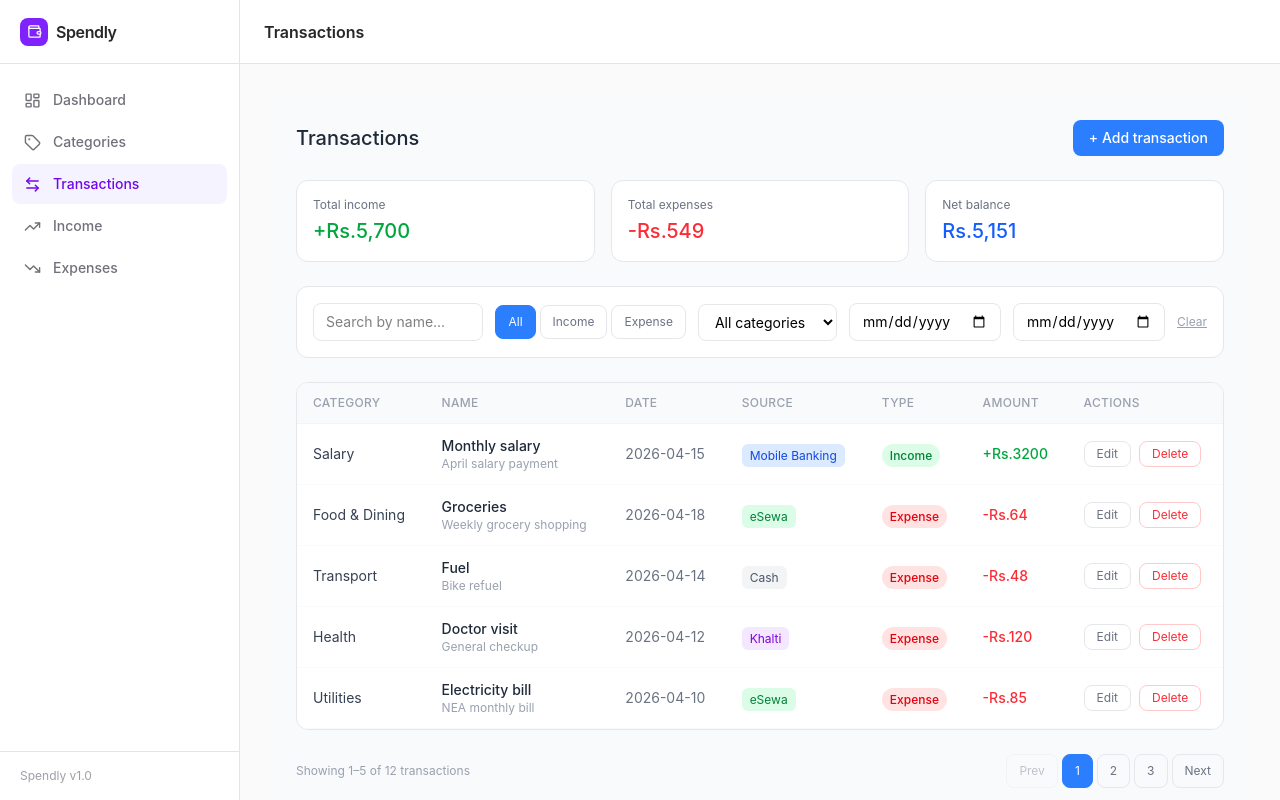
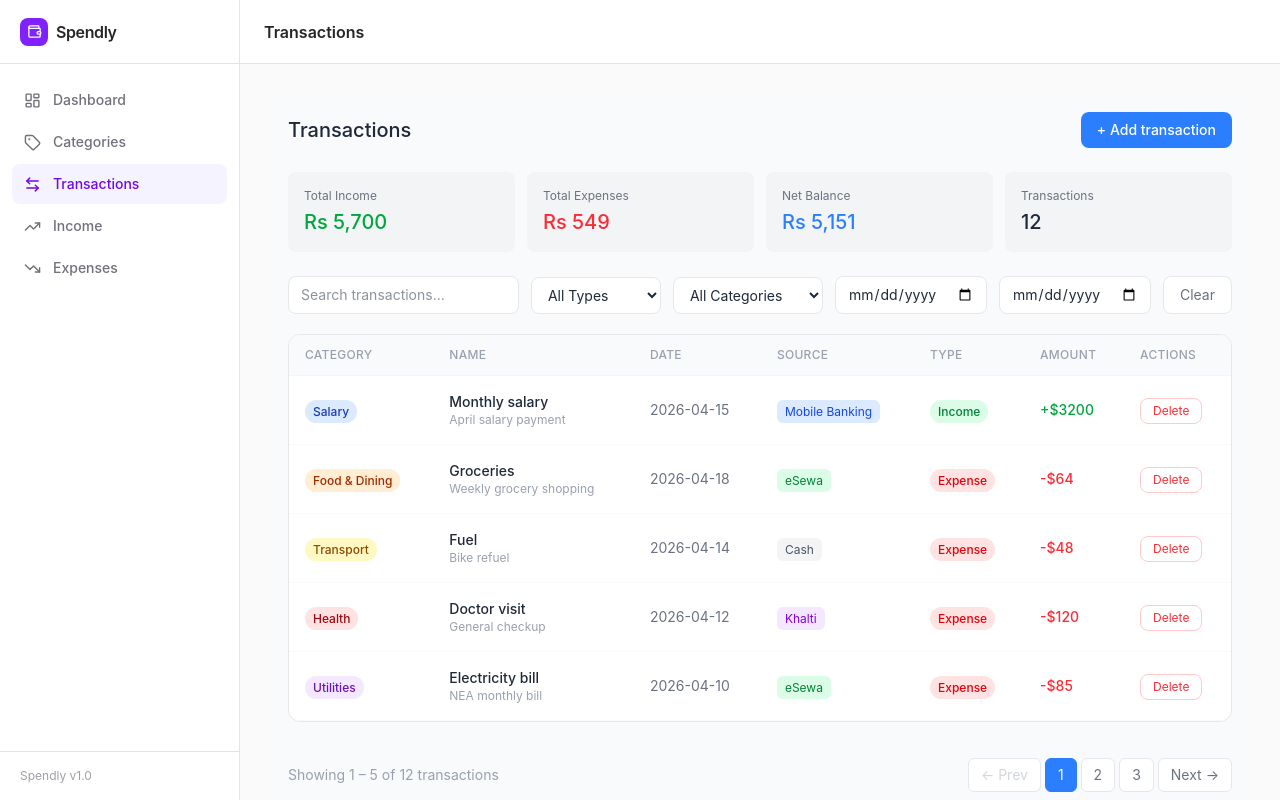
Before and after one commit to prafisa/Expense-Tracker-A, a React (Vite) app: page /transactions in a window 1280 px wide. Built offline with nearby package versions, Linux system fonts and the light colour scheme.

Commit message:
updated the transaction module

```diff
--- a/src/components/Transactions/Pagination.jsx
+++ b/src/components/Transactions/Pagination.jsx
@@ -1,40 +1,43 @@
-const Pagination = ({ currentPage, totalPages, totalItems, itemsPerPage, onPageChange }) => {
-  const start = (currentPage - 1) * itemsPerPage + 1;
-  const end = Math.min(currentPage * itemsPerPage, totalItems);
+const Pagination = () => {
+  const totalItems = 12;
+  const itemsPerPage = 5;
+  const totalPages = Math.ceil(totalItems / itemsPerPage);
 
   return (
-    <div className="flex justify-between items-center">
-      <p className="text-xs text-gray-400">
-        Showing {start}–{end} of {totalItems} transactions
-      </p>
-      <div className="flex gap-1">
+    <div className="flex justify-between items-center py-3 flex-wrap gap-3">
+      <span className="text-sm text-gray-400">
+        Showing 1 – 5 of {totalItems} transactions
+      </span>
+      <div className="flex items-center gap-1">
+
+        {/* Prev — disabled on page 1 */}
         <button
-          onClick={() => onPageChange(currentPage - 1)}
-          disabled={currentPage === 1}
-          className="text-xs px-3 py-2 border border-gray-200 rounded-lg text-gray-500 disabled:opacity-40 hover:bg-gray-50"
+          className="px-3 py-1.5 text-sm border border-gray-200 rounded-md bg-white text-gray-300 cursor-not-allowed"
+          disabled
         >
-          Prev
+          &#8592; Prev
         </button>
-        {Array.from({ length: totalPages }, (_, i) => i + 1).map(page => (
-          <button
-            key={page}
-            onClick={() => onPageChange(page)}
-            className={`text-xs px-3 py-2 border rounded-lg ${
-              page === currentPage
-                ? "bg-blue-500 text-white border-blue-500"
-                : "border-gray-200 text-gray-500 hover:bg-gray-50"
-            }`}
-          >
-            {page}
-          </button>
-        ))}
-        <button
-          onClick={() => onPageChange(currentPage + 1)}
-          disabled={currentPage === totalPages}
-          className="text-xs px-3 py-2 border border-gray-200 rounded-lg text-gray-500 disabled:opacity-40 hover:bg-gray-50"
-        >
-          Next
+
+        {/* Page 1 — active */}
+        <button className="px-3 py-1.5 text-sm border border-blue-500 rounded-md bg-blue-500 text-white">
+          1
         </button>
+
+        {/* Page 2 */}
+        <button className="px-3 py-1.5 text-sm border border-gray-200 rounded-md bg-white text-gray-500 hover:bg-gray-50">
+          2
+        </button>
+
+        {/* Page 3 */}
+        <button className="px-3 py-1.5 text-sm border border-gray-200 rounded-md bg-white text-gray-500 hover:bg-gray-50">
+          {totalPages}
+        </button>
+
+        {/* Next */}
+        <button className="px-3 py-1.5 text-sm border border-gray-200 rounded-md bg-white text-gray-500 hover:bg-gray-50">
+          Next &#8594;
+        </button>
+
       </div>
     </div>
   );
--- a/src/components/Transactions/TransactionFilters.jsx
+++ b/src/components/Transactions/TransactionFilters.jsx
@@ -1,64 +1,47 @@
-const TransactionFilters = ({ filters, setFilters, categories }) => {
+const CATEGORIES = [
+  "Food & Dining",
+  "Transport",
+  "Health",
+  "Utilities",
+  "Shopping",
+  "Entertainment",
+  "Salary",
+  "Freelance",
+];
+
+const TransactionFilters = () => {
   return (
-    <div className="bg-white border border-gray-200 rounded-xl p-4 mb-6 flex flex-wrap gap-3 items-center">
-
-      {/* Search */}
+    <div className="flex flex-wrap gap-3 mb-5 items-center">
       <input
         type="text"
-        placeholder="Search by name..."
-        value={filters.search}
-        onChange={e => setFilters({ ...filters, search: e.target.value })}
-        className="flex-1 min-w-40 text-sm border border-gray-200 rounded-lg px-3 py-2 outline-none focus:border-blue-400"
+        placeholder="Search transactions..."
+        className="flex-1 min-w-[150px] px-3 py-2 text-sm border border-gray-200 rounded-lg bg-white text-gray-800 outline-none"
       />
 
-      {/* Type toggle */}
-      <div className="flex gap-1">
-        {["All", "INCOME", "EXPENSE"].map(type => (
-          <button
-            key={type}
-            onClick={() => setFilters({ ...filters, type })}
-            className={`text-xs px-3 py-2 rounded-lg border transition-colors ${
-              filters.type === type
-                ? "bg-blue-500 text-white border-blue-500"
-                : "border-gray-200 text-gray-500 hover:bg-gray-50"
-            }`}
-          >
-            {type === "All" ? "All" : type === "INCOME" ? "Income" : "Expense"}
-          </button>
-        ))}
-      </div>
+      <select className="px-3 py-2 text-sm border border-gray-200 rounded-lg bg-white text-gray-800 outline-none cursor-pointer min-w-[130px]">
+        <option>All Types</option>
+        <option>INCOME</option>
+        <option>EXPENSE</option>
+      </select>
 
-      {/* Category */}
-      <select
-        value={filters.category}
-        onChange={e => setFilters({ ...filters, category: e.target.value })}
-        className="text-sm border border-gray-200 rounded-lg px-3 py-2 outline-none focus:border-blue-400"
-      >
-        <option value="All">All categories</option>
-        {categories.map(cat => (
-          <option key={cat.id} value={cat.name}>{cat.name}</option>
+      <select className="px-3 py-2 text-sm border border-gray-200 rounded-lg bg-white text-gray-800 outline-none cursor-pointer min-w-[150px]">
+        <option>All Categories</option>
+        {CATEGORIES.map((cat) => (
+          <option key={cat}>{cat}</option>
         ))}
       </select>
 
-      {/* Date range */}
       <input
         type="date"
-        value={filters.dateFrom}
-        onChange={e => setFilters({ ...filters, dateFrom: e.target.value })}
-        className="text-sm border border-gray-200 rounded-lg px-3 py-2 outline-none focus:border-blue-400"
+        className="px-3 py-2 text-sm border border-gray-200 rounded-lg bg-white text-gray-800 outline-none"
       />
+
       <input
         type="date"
-        value={filters.dateTo}
-        onChange={e => setFilters({ ...filters, dateTo: e.target.value })}
-        className="text-sm border border-gray-200 rounded-lg px-3 py-2 outline-none focus:border-blue-400"
+        className="px-3 py-2 text-sm border border-gray-200 rounded-lg bg-white text-gray-800 outline-none"
       />
 
-      {/* Clear filters */}
-      <button
-        onClick={() => setFilters({ search: "", type: "All", category: "All", dateFrom: "", dateTo: "" })}
-        className="text-xs text-gray-400 hover:text-gray-600 underline"
-      >
+      <button className="px-4 py-2 text-sm border border-gray-200 rounded-lg bg-white text-gray-500 cursor-pointer hover:bg-gray-50">
         Clear
       </button>
     </div>
--- a/src/components/Transactions/TransactionSummary.jsx
+++ b/src/components/Transactions/TransactionSummary.jsx
@@ -1,33 +1,41 @@
-const TransactionSummary = ({ transactions }) => {
-  const totalIncome = transactions
-    .filter(t => t.type === "INCOME")
+import transactions from "../../data/transactions.json";
+
+const TransactionSummary = () => {
+  const allTxn = transactions.transactions;
+
+  const totalIncome = allTxn
+    .filter((t) => t.type === "INCOME")
     .reduce((sum, t) => sum + t.amount, 0);
 
-  const totalExpense = transactions
-    .filter(t => t.type === "EXPENSE")
+  const totalExpense = allTxn
+    .filter((t) => t.type === "EXPENSE")
     .reduce((sum, t) => sum + t.amount, 0);
 
   const netBalance = totalIncome - totalExpense;
 
   return (
-    <div className="grid grid-cols-3 gap-4 mb-6">
-      <div className="bg-white border border-gray-200 rounded-xl p-4">
-        <p className="text-xs text-gray-500 mb-1">Total income</p>
+    <div className="grid grid-cols-4 gap-3 mb-6">
+      <div className="bg-gray-100 rounded-lg p-4">
+        <p className="text-xs text-gray-500 mb-1">Total Income</p>
         <p className="text-xl font-medium text-green-600">
-          +Rs.{totalIncome.toLocaleString()}
+          Rs {totalIncome.toLocaleString()}
         </p>
       </div>
-      <div className="bg-white border border-gray-200 rounded-xl p-4">
-        <p className="text-xs text-gray-500 mb-1">Total expenses</p>
+      <div className="bg-gray-100 rounded-lg p-4">
+        <p className="text-xs text-gray-500 mb-1">Total Expenses</p>
         <p className="text-xl font-medium text-red-500">
-          -Rs.{totalExpense.toLocaleString()}
+          Rs {totalExpense.toLocaleString()}
         </p>
       </div>
-      <div className="bg-white border border-gray-200 rounded-xl p-4">
-        <p className="text-xs text-gray-500 mb-1">Net balance</p>
-        <p className={`text-xl font-medium ${netBalance >= 0 ? "text-blue-600" : "text-red-500"}`}>
-          Rs.{netBalance.toLocaleString()}
+      <div className="bg-gray-100 rounded-lg p-4">
+        <p className="text-xs text-gray-500 mb-1">Net Balance</p>
+        <p className="text-xl font-medium text-blue-500">
+          Rs {netBalance.toLocaleString()}
         </p>
+      </div>
+      <div className="bg-gray-100 rounded-lg p-4">
+        <p className="text-xs text-gray-500 mb-1">Transactions</p>
+        <p className="text-xl font-medium text-gray-800">{allTxn.length}</p>
       </div>
     </div>
   );
--- a/src/components/Transactions/TransactionTable.jsx
+++ b/src/components/Transactions/TransactionTable.jsx
@@ -1,5 +1,3 @@
-// import CategoryIcon from "../CategoryIcon";
-
 const sourceLabels = {
   CASH: "Cash",
   ESEWA: "eSewa",
@@ -14,8 +12,19 @@ const sourceColors = {
   MOBILE_BANKING: "bg-blue-100 text-blue-700",
 };
 
-const TransactionTable = ({ transactions, onEdit, onDelete }) => {
-  if (transactions.length === 0) {
+const categoryColors = {
+  "Salary":        "bg-blue-100 text-blue-800",
+  "Freelance":     "bg-indigo-100 text-indigo-800",
+  "Food & Dining": "bg-orange-100 text-orange-800",
+  "Transport":     "bg-yellow-100 text-yellow-800",
+  "Health":        "bg-red-100 text-red-800",
+  "Utilities":     "bg-purple-100 text-purple-800",
+  "Shopping":      "bg-pink-100 text-pink-800",
+  "Entertainment": "bg-green-100 text-green-800",
+};
+
+const TransactionTable = ({ transactions, onDelete }) => {
+ if (!transactions || transactions.length === 0) {
     return (
       <div className="bg-white border border-gray-200 rounded-xl p-12 text-center mb-6">
         <p className="text-gray-400 text-sm">No transactions found.</p>
@@ -39,21 +48,20 @@ const TransactionTable = ({ transactions, onEdit, onDelete }) => {
           </tr>
         </thead>
         <tbody>
-          {transactions.map(txn => (
+          {transactions.slice(0, 5).map(txn => (
             <tr key={txn.id} className="border-b border-gray-50 hover:bg-gray-50 transition-colors">
 
-              {/* Category */}
-              <td className="px-4 py-3">
-                <div className="flex items-center gap-2">
-                  {/* <CategoryIcon categoryName={txn.category.name} size="sm" /> */}
-                  <div>
-                    <p className="text-sm text-gray-700">{txn.category.name}</p>
-                  </div>
-                </div>
+              {/* Category — pill badge instead of icon */}
+              <td className="px-4 py-4">
+                <span className={`text-xs font-medium px-2 py-1 rounded-full ${
+                  categoryColors[txn.category.name] || "bg-gray-100 text-gray-600"
+                }`}>
+                  {txn.category.name}
+                </span>
               </td>
 
               {/* Name + reason */}
-              <td className="px-4 py-3">
+              <td className="px-4 py-4">
                 <p className="text-sm font-medium text-gray-800">{txn.name}</p>
                 {txn.reason && (
                   <p className="text-xs text-gray-400">{txn.reason}</p>
@@ -61,7 +69,7 @@ const TransactionTable = ({ transactions, onEdit, onDelete }) => {
               </td>
 
               {/* Date */}
-              <td className="px-4 py-3 text-sm text-gray-500">{txn.date}</td>
+              <td className="px-4 py-4 text-sm text-gray-500">{txn.date}</td>
 
               {/* Source */}
               <td className="px-4 py-3">
@@ -71,7 +79,7 @@ const TransactionTable = ({ transactions, onEdit, onDelete }) => {
               </td>
 
               {/* Type */}
-              <td className="px-4 py-3">
+              <td className="px-4 py-4">
                 <span className={`text-xs px-2 py-1 rounded-full font-medium ${
                   txn.type === "INCOME"
                     ? "bg-green-100 text-green-700"
@@ -82,29 +90,22 @@ const TransactionTable = ({ transactions, onEdit, onDelete }) => {
               </td>
 
               {/* Amount */}
-              <td className={`px-4 py-3 text-sm font-medium ${
+              <td className={`px-4 py-4 text-sm font-medium ${
                 txn.type === "INCOME" ? "text-green-600" : "text-red-500"
               }`}>
-                {txn.type === "INCOME" ? `+Rs.${txn.amount}` : `-Rs.${txn.amount}`}
+                {txn.type === "INCOME" ? `+$${txn.amount}` : `-$${txn.amount}`}
               </td>
 
-              {/* Actions */}
-              <td className="px-4 py-3">
-                <div className="flex gap-2">
-                  <button
-                    onClick={() => onEdit(txn)}
-                    className="text-xs px-3 py-1 border border-gray-200 rounded-lg text-gray-500 hover:bg-gray-50"
-                  >
-                    Edit
-                  </button>
+              {/* Actions — only Delete */}
+              <td className="px-4 py-4">
                 <button
                   onClick={() => onDelete(txn.id)}
                   className="text-xs px-3 py-1 border border-red-200 rounded-lg text-red-500 hover:bg-red-50"
                 >
                   Delete
                 </button>
-                </div>
               </td>
+
             </tr>
           ))}
         </tbody>
--- a/src/pages/Transaction.jsx
+++ b/src/pages/Transaction.jsx
@@ -1,126 +1,33 @@
-import { useState, useMemo } from "react";
-import transactionData from "../data/transactions.json";
 import TransactionSummary from "../components/Transactions/TransactionSummary";
 import TransactionFilters from "../components/Transactions/TransactionFilters";
 import TransactionTable from "../components/Transactions/TransactionTable";
-// import TransactionModal from "../components/transactions/TransactionModal";
 import Pagination from "../components/Transactions/Pagination";
-import categoriesData from "../data/dashboardData.json";
-
-const ITEMS_PER_PAGE = 5;
+import data from "../data/transactions.json";
 
 export default function Transaction() {
-  const [transactions, setTransactions] = useState(transactionData.transactions);
-  const [filters, setFilters] = useState({ search: "", type: "All", category: "All", dateFrom: "", dateTo: "" });
-  const [currentPage, setCurrentPage] = useState(1);
-//   const [isModalOpen, setIsModalOpen] = useState(false);
-  const [editData, setEditData] = useState(null);
-
-  // apply all filters
-  const filtered = useMemo(() => {
-    return transactions.filter(txn => {
-      const matchSearch = txn.name.toLowerCase().includes(filters.search.toLowerCase());
-      const matchType = filters.type === "All" || txn.type === filters.type;
-      const matchCategory = filters.category === "All" || txn.category.name === filters.category;
-      const matchFrom = !filters.dateFrom || txn.date >= filters.dateFrom;
-      const matchTo = !filters.dateTo || txn.date <= filters.dateTo;
-      return matchSearch && matchType && matchCategory && matchFrom && matchTo;
-    });
-  }, [transactions, filters]);
-
-  // pagination
-  const totalPages = Math.max(1, Math.ceil(filtered.length / ITEMS_PER_PAGE));
-  const paginated = filtered.slice(
-    (currentPage - 1) * ITEMS_PER_PAGE,
-    currentPage * ITEMS_PER_PAGE
-  );
-
-  // reset to page 1 when filters change
-  const handleFilterChange = (newFilters) => {
-    setFilters(newFilters);
-    setCurrentPage(1);
-  };
-
-  // add new transaction
-  const handleAdd = () => {
-    setEditData(null);
-    setIsModalOpen(true);
-  };
-
-  // open edit modal
-  const handleEdit = (txn) => {
-    setEditData(txn);
-    setIsModalOpen(true);
-  };
-
-  // delete transaction
-  const handleDelete = (id) => {
-    if (window.confirm("Delete this transaction?")) {
-      setTransactions(prev => prev.filter(t => t.id !== id));
-    }
-  };
-
-  // save — handles both add and edit
-  const handleSave = (formData) => {
-    if (editData) {
-      // update existing
-      setTransactions(prev =>
-        prev.map(t => t.id === editData.id ? { ...t, ...formData } : t)
-      );
-    } else {
-      // add new with a unique id
-      const newId = Math.max(...transactions.map(t => t.id)) + 1;
-      setTransactions(prev => [...prev, { id: newId, ...formData }]);
-    }
-  };
-
   return (
-    <div className="min-h-screen bg-gray-50 p-6">
+    <div className="min-h-screen bg-gray-50 p-4">
 
       {/* Header */}
       <div className="flex justify-between items-center mb-6">
         <h1 className="text-xl font-medium text-gray-800">Transactions</h1>
-        <button
-          onClick={handleAdd}
-          className="bg-blue-500 text-white text-sm px-4 py-2 rounded-lg hover:bg-blue-600 font-medium"
-        >
+        <button className="bg-blue-500 text-white text-sm px-4 py-2 rounded-lg hover:bg-blue-600 font-medium">
           + Add transaction
         </button>
       </div>
 
       {/* Summary */}
-      <TransactionSummary transactions={transactions} />
+      <TransactionSummary />
 
       {/* Filters */}
-      <TransactionFilters
-        filters={filters}
-        setFilters={handleFilterChange}
-        categories={categoriesData.categories}
-      />
+      <TransactionFilters />
 
       {/* Table */}
-      <TransactionTable
-        transactions={paginated}
-        onEdit={handleEdit}
-        onDelete={handleDelete}
-      />
+      <TransactionTable transactions={data.transactions} />
 
       {/* Pagination */}
-      <Pagination
-        currentPage={currentPage}
-        totalPages={totalPages}
-        totalItems={filtered.length}
-        itemsPerPage={ITEMS_PER_PAGE}
-        onPageChange={setCurrentPage}
-      />
+      <Pagination />
 
-      {/* Modal */}
-      {/* <TransactionModal
-        isOpen={isModalOpen}
-        onClose={() => setIsModalOpen(false)}
-        onSave={handleSave}
-        editData={editData}
-      /> */}
     </div>
   );
 }
```
Lines whose indentation alone changed are shown as unchanged.
